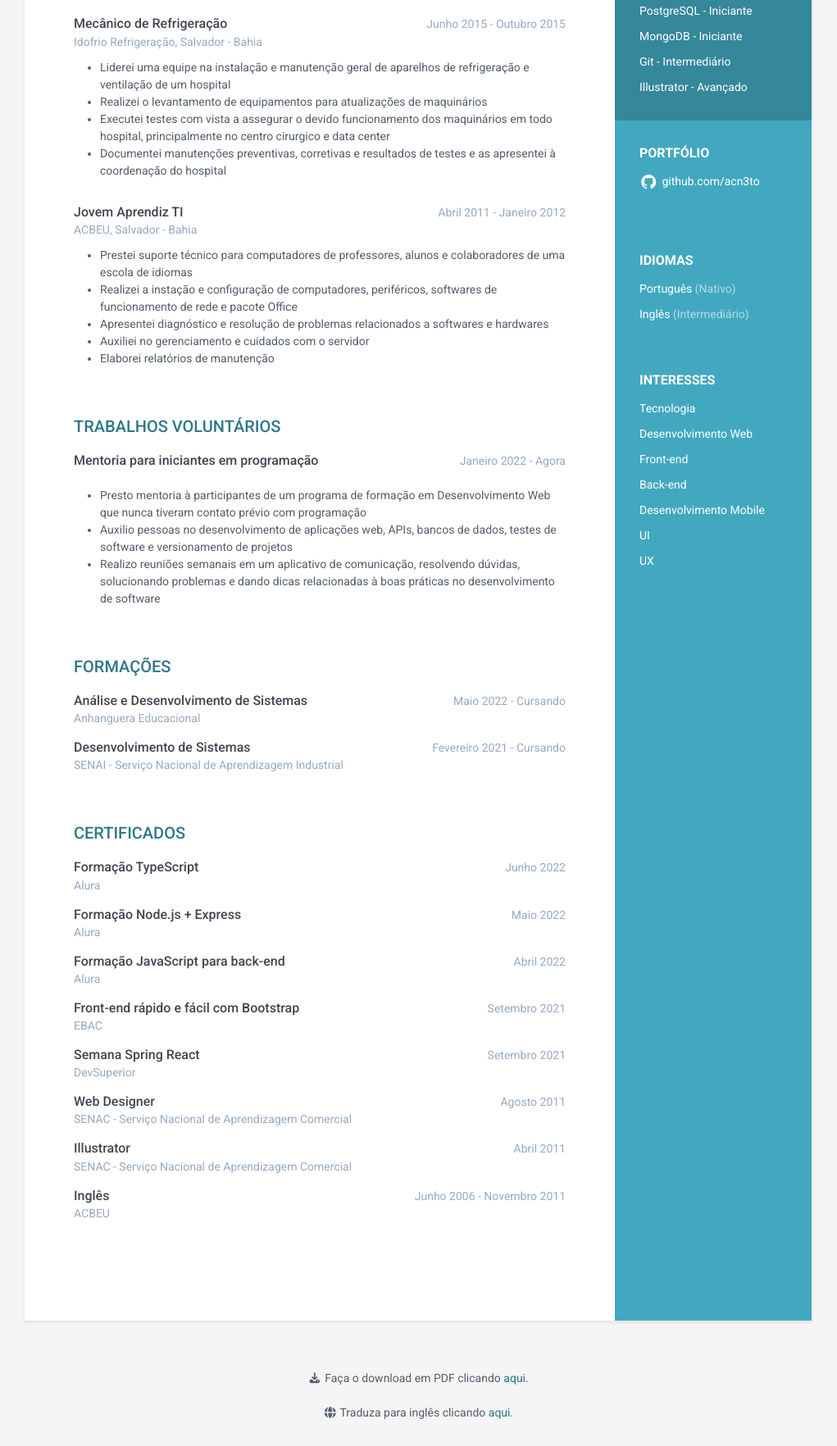
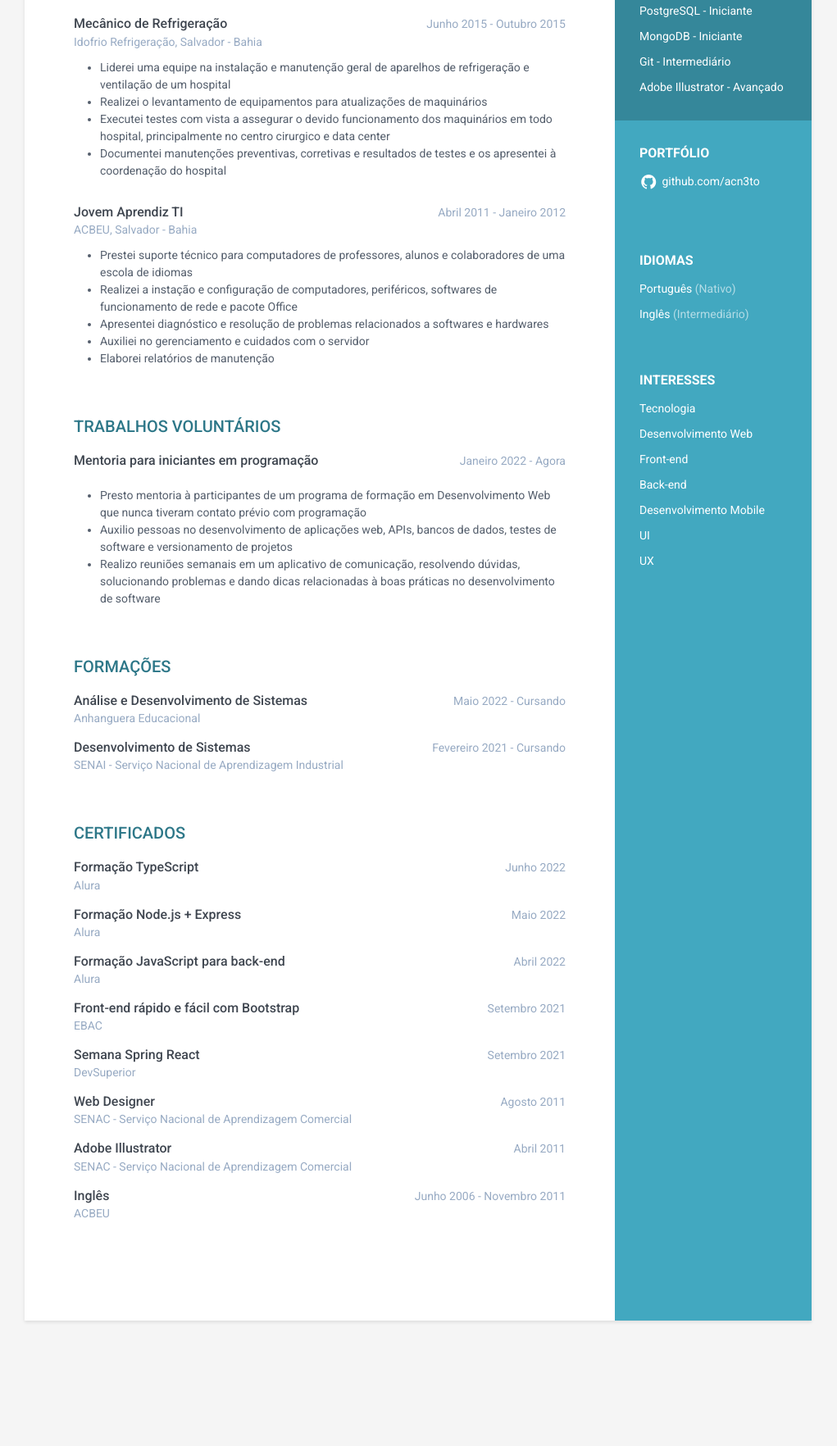
Before and after one commit to acn3to/resume, a plain HTML site: page index_pt.html in a window 1280 px wide. Shown: the part 601-2365 px from the top of the page at 82% size, without its empty margins (130-1151 px from the left). After the commit the page ends 2302 px from the top, so only its background shows below. Drawn offline with Linux system fonts and the light colour scheme.

Commit message:
update resume

```diff
--- a/index_pt.html
+++ b/index_pt.html
@@ -68,7 +68,7 @@
             <li>PostgreSQL - Iniciante</li>
             <li>MongoDB - Iniciante</li>
             <li>Git - Intermediário</li>
-            <li>Illustrator - Avançado</li>
+            <li>Adobe Illustrator - Avançado</li>
           </ul>
         </div>
         <!--//skills-->
@@ -181,7 +181,7 @@
                   todo hospital, principalmente no centro cirurgico e data center
                 </li>
                 <li>
-                  Documentei manutenções preventivas, corretivas e resultados de testes e as
+                  Documentei manutenções preventivas, corretivas e resultados de testes e os
                   apresentei à coordenação do hospital
                 </li>
               </ul>
@@ -414,7 +414,7 @@
                   <a
                     href="https://drive.google.com/file/d/1-3GzUlY0VII4i50xLEB7mLdsg5VrNa7t/view"
                     target="_blank"
-                    >Illustrator</a
+                    >Adobe Illustrator</a
                   >
                 </h3>
                 <div class="time">Abril 2011</div>
@@ -445,7 +445,7 @@
     </div>
 
     <footer class="footer">
-      <div class="text-center">
+      <!-- <div class="text-center">
         <span class="icon-holder"><i class="fas fa-download"></i></span
           > Faça o download em PDF clicando <a href="https://github.com/acn3to/acn3to-resume/raw/main/assets/files/Curriculo_de_Arnaldo_Neto.pdf" target="_blank">aqui</a>.</small
         >
@@ -455,7 +455,7 @@
         <span class="icon-holder"><i class="fas fa-globe"></i></span
           > Traduza para inglês clicando <a href="index.html">aqui</a>.</small
         >
-      </div>
+      </div> -->
       <!-- //container -->
     </footer>
     <!--//footer-->
```
Also changed, not shown: index.html (+4 -4 lines).
